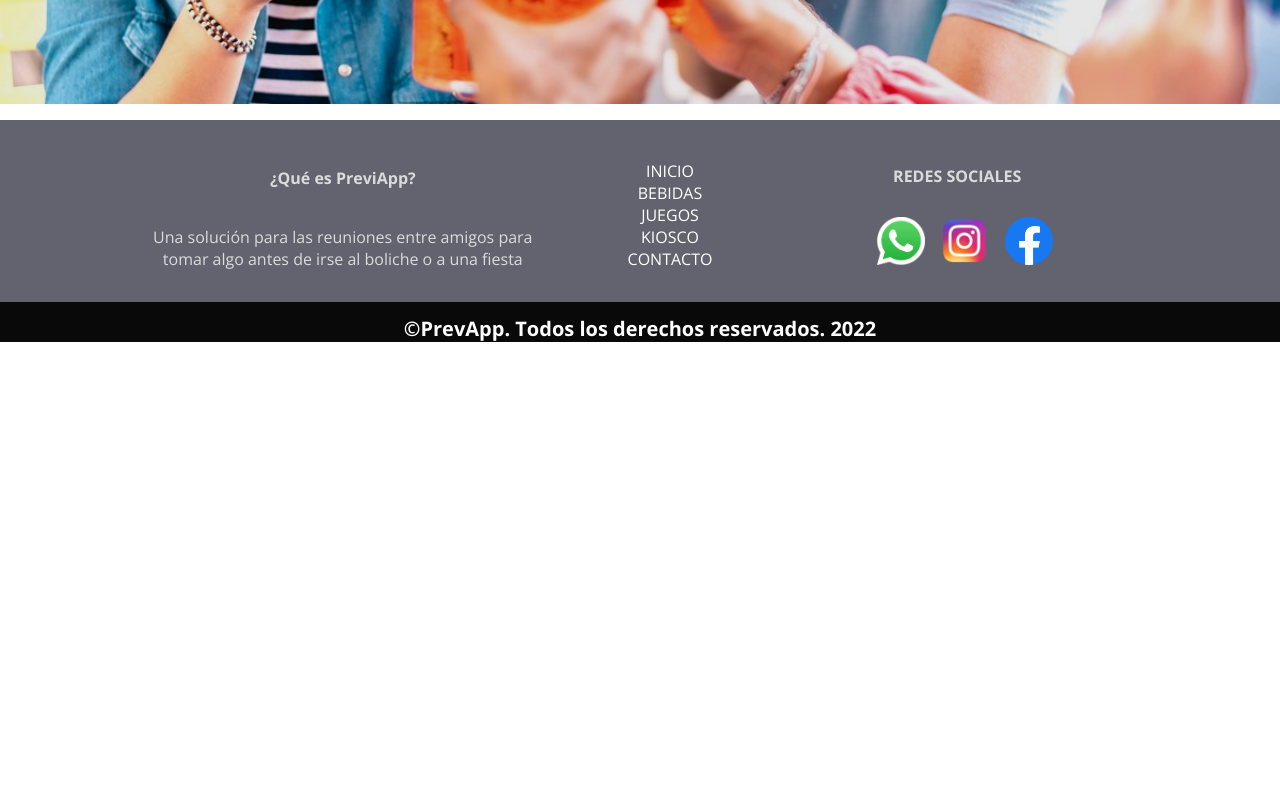
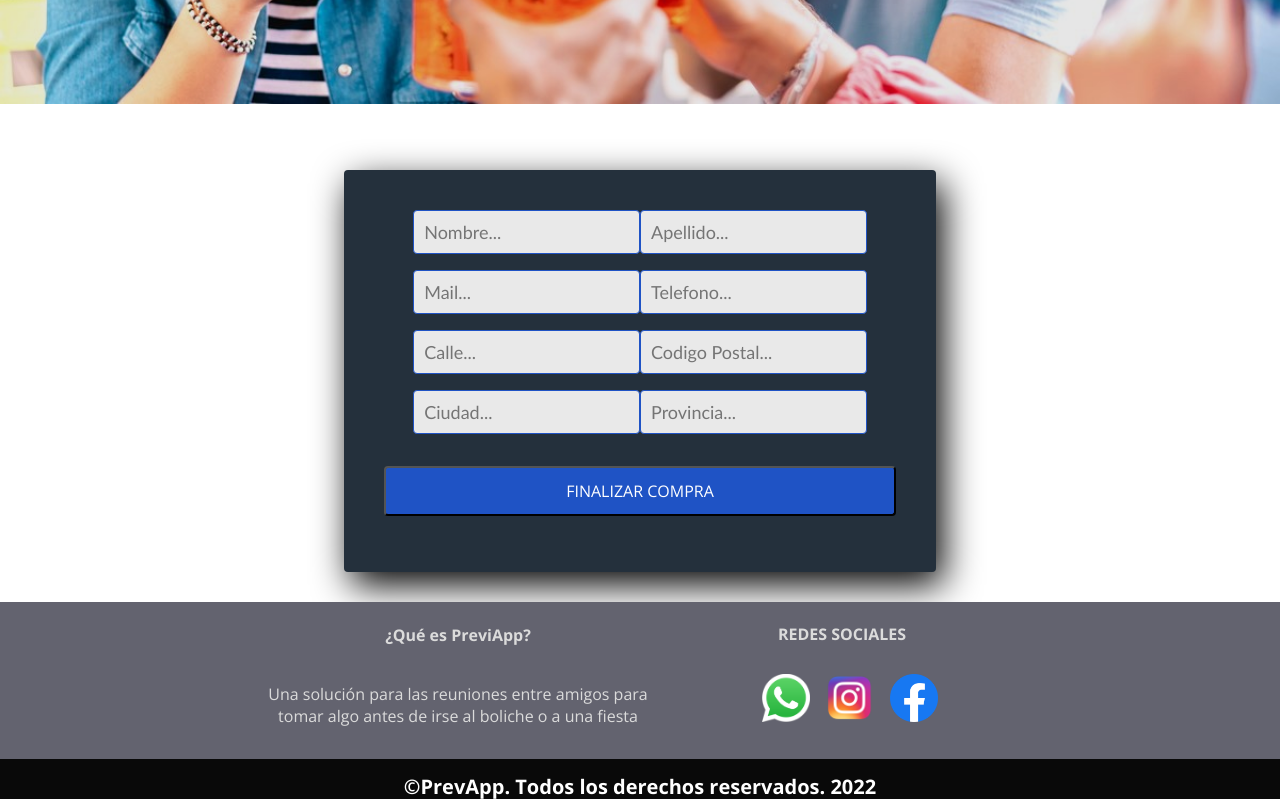
Before and after one commit to JuanVigliocco/ecommerce, a React (Create React App) app: page /formCheckOut in a window 1280 px wide. Shown: the part 836-1636 px from the top of the page. Before the commit the page ends 1178 px from the top, so only its background shows below. Built offline with nearby package versions, Linux system fonts and the light colour scheme.

Commit message:
pre-entrega

```diff
--- a/src/App.js
+++ b/src/App.js
@@ -4,8 +4,14 @@ import Footer from './components/Footer/footerweb';
 import { Item } from './components/Card/Item';
 import { BrowserRouter } from 'react-router-dom';
 import { CartProvider } from './context/CartContext';
+// import { collection, addDoc } from 'firebase/firestore';
+// import { db } from './firebaseConfig';
+// import { products } from './mock/Product';
 
 
+// const ref = collection(db,"productos");
+
+// products.map((producto)=>addDoc(ref,producto))
 
 
 const App = () => {
--- a/src/components/Button/Button.jsx
+++ b/src/components/Button/Button.jsx
@@ -1,9 +1,9 @@
 import estilos from './button.module.css'
 
 const Button = ({value, variant}) => {
-    //console.log('prop :', prop);
+
     return (
-    <button className={estilos[variant]}> {value} </button> //si le pongo estilo.variant le estaria dando una variable por eso []
+    <button className={estilos[variant]}> {value} </button>
 )
 }
 
--- a/src/components/Cart/Cart.jsx
+++ b/src/components/Cart/Cart.jsx
@@ -1,20 +1,28 @@
-import React from 'react'
-import { useContext } from 'react'
-//import { Form } from '../Form/Form'
+import React, {useContext} from 'react'
+
 import { CartContext } from '../../context/CartContext'
 import estilos from './cart.module.css'
+import { Link } from "react-router-dom";
 
 export const Cart = () => {
+
   const {cart, clearCart, eliminarProd, totalPrice} = useContext(CartContext);
   console.log(cart);
 
-  if (cart.length === 0) {
-    return <h1>Tu Carrito esta vacío</h1>;
+
+
+
+
+
+
+  if(cart.length === 0 ){
+    return (<h2 className={estilos.h1}>Aún no tenés productos, poder ir al <Link to="/">INICIO</Link> para buscar algun producto</h2>)
   }
 
   return (
+    <div>
     <div className={estilos.containerCarrito}>
-        {/* <Form/> */}
+
         {cart.map ((prod)=>(
         <div key={prod.id} className={estilos.containerListado}>
             <div className={estilos.img}>
@@ -28,9 +36,12 @@ export const Cart = () => {
 
         </div>
 ))}
-        <h1 className={estilos.h1}>Precio Total: ${totalPrice()}</h1>
+        <h1 className={estilos.h1}>Precio total a pagar: ${totalPrice()}</h1>
         <button className={estilos.button2} onClick={clearCart}>Borrar Carrito</button>
-        <button className={estilos.button3} onClick={clearCart}>Terminar Compra</button>
+        <button className={estilos.button3}> <Link to="/formCheckOut">Terminar Compra</Link></button>
+
+    </div>
+
     </div>
   );
 };
--- a/src/components/Footer/footerweb.jsx
+++ b/src/components/Footer/footerweb.jsx
@@ -14,16 +14,7 @@ const Footer = () => {
     </div>
 
 
-    <div className={estilos.footcol2}>
 
-        <ul>
-        <li><a href="www.google.com">INICIO</a></li>
-        <li><a href="www.google.com">BEBIDAS</a></li>
-        <li><a href="www.google.com">JUEGOS</a></li>
-        <li><a href="www.google.com">KIOSCO</a></li>
-        <li><a href="www.google.com">CONTACTO</a></li>
-        </ul>
-    </div>
 
 
     <div className={estilos.footcol4}>
--- a/src/components/Form/Form.jsx
+++ b/src/components/Form/Form.jsx
@@ -1,17 +1,41 @@
+import { addDoc, collection, serverTimestamp } from 'firebase/firestore';
 import React from 'react'
-// import { useEffect } from 'react';
 import { useState } from 'react';
+import {db} from "../../firebaseConfig"
+import estilos from "./formCheckOut.module.css"
 
-export const Form = () => {
+export const Form = ({cart,total, clearCart, handleId}) => {
     const [nombre, setNombre] = useState ('')
     const [apellido, setApellido] = useState ('')
-    const [tamaño, setTamaño] = useState ('')
+    const [mail, setMail] = useState ('')
+    const [telefono, setTelefono] = useState ('')
+    const [calle, setCalle] = useState ('')
+    const [codigoPostal, setCodigoPostal] = useState ('')
+    const [ciudad, setCiudad] = useState ('')
+    const [provincia, setProvincia] = useState ('')
 
     const handleSubmit= (event) =>{
     event.preventDefault();
-    console.log(nombre, apellido, tamaño) // enviar la info a la base de datos
-    // console.log(event.target.elements.nombre.value);
-    // console.log(event.target.elements.apellido.value);
+    const order = {
+        buyer: {nombre: nombre, apellido: apellido, mail: mail,
+        telefono: telefono,
+        calle: calle,
+        codigoPostal: codigoPostal,
+        ciudad: ciudad,
+        provincia: provincia
+    },
+        items: cart,
+        total: total,
+        date: serverTimestamp()
+
+    };
+
+    const ordersCollection = collection(db, "orders")
+    addDoc(ordersCollection, order)
+    .then((res)=>{
+        handleId(res.id);
+        clearCart();
+    })
 };
 
     const handleChangeNombre = (event) => {
@@ -22,32 +46,41 @@ export const Form = () => {
         setApellido(event.target.value)
     };
 
-    const handleChangeTamaño = (event) => {
-        setTamaño(event.target.value)
+    const handleChangeMail = (event) => {
+        setMail(event.target.value)
     };
 
-    // useEffect(()=>{
-    //     const handleMouseMove = (e) => {
-    //         console.log ({ x: e.clientX, y: e.clientY});
+    const handleChangeTelefono = (event) => {
+        setTelefono(event.target.value)
+    };
 
-    //     };
-    //     window.addEventListener('mousemove', handleMouseMove);
-    //     console.log('Creo Evento');
+    const handleChangeCalle = (event) => {
+        setCalle(event.target.value)
+    };
 
-    //     return () => {
-    //         //se ejecuta siempre antes que de lo de "window.addEventListener('mousemove', handleMouseMove);"
-    //         window.removeEventListener('mousemove', handleMouseMove);
-    //         console.log('Borro Evento');
-    //     };
-    // }, [])
+    const handleChangeCodigoPostal = (event) => {
+        setCodigoPostal(event.target.value)
+    };
+
+    const handleChangeCiudad = (event) => {
+        setCiudad(event.target.value)
+    };
+
+    const handleChangeProvincia = (event) => {
+        setProvincia(event.target.value)
+    };
+
+
+
 
 
 
 
     return (
-    <div>
+    <div className={estilos.caja}>
+    <div className={estilos.formRegister}>
         <form action='' onSubmit={handleSubmit}>
-            <input
+            <input className={estilos.controls}
                 type="text"
                 placeholder='Nombre...'
                 name='nombre'
@@ -57,7 +90,7 @@ export const Form = () => {
 
 
 
-            <input
+            <input className={estilos.controls}
                 type="text"
                 placeholder='Apellido...'
                 name='apellido'
@@ -65,13 +98,52 @@ export const Form = () => {
                 onChange={handleChangeApellido}
             />
 
-            <select value={tamaño} onChange={handleChangeTamaño}>
-            <option value="chica">Chica 500ml</option>
-            <option value="mediana">Mediana 1.5l</option>
-            <option value="grande">Grande 2.25l</option>
-            </select>
-            <button>Enviar</button>
+            <input className={estilos.controls}
+                type="text"
+                placeholder='Mail...'
+                name='mail'
+                value={mail}
+                onChange={handleChangeMail}
+            />
+
+            <input className={estilos.controls}
+                type="number"
+                placeholder='Telefono...'
+                name='Telefono'
+                value={telefono}
+                onChange={handleChangeTelefono}
+            />
+            <input className={estilos.controls}
+                type="text"
+                placeholder='Calle...'
+                name='Calle'
+                value={calle}
+                onChange={handleChangeCalle}
+            />
+            <input className={estilos.controls}
+                type="number"
+                placeholder='Codigo Postal...'
+                name='mail'
+                value={codigoPostal}
+                onChange={handleChangeCodigoPostal}
+            />
+            <input className={estilos.controls}
+                type="text"
+                placeholder='Ciudad...'
+                name='Ciudad'
+                value={ciudad}
+                onChange={handleChangeCiudad}
+            />
+            <input className={estilos.controls}
+                type="text"
+                placeholder='Provincia...'
+                name='Provincia'
+                value={provincia}
+                onChange={handleChangeProvincia}
+            />
+            <button className={estilos.botons} type="submit">FINALIZAR COMPRA</button>
         </form>
+    </div>
     </div>
 )
 }
--- /dev/null
+++ b/src/components/Form/FormCheckOut.jsx
@@ -0,0 +1,27 @@
+import { Form } from '../Form/Form';
+import React, {useState, useContext} from 'react';
+import { CartContext } from '../../context/CartContext'
+import estilos from "./formCheckOut.module.css"
+
+export const FormCheckOut = () => {
+const [idCompra, setIdCompra] = useState("")
+const {cart, clearCart, totalPrice} = useContext(CartContext);
+console.log(cart);
+
+
+const total = totalPrice();
+const handleId = (id) =>{
+    setIdCompra(id)
+};
+
+if (idCompra){
+    return (<h1>Gracias por tu compra. El id de tu transacción es: {idCompra}</h1>)
+}
+
+return(
+    <div className={estilos.caja}>
+    <div className={estilos.body}>
+    <Form cart={cart} total={total} clearCart={clearCart} handleId={handleId}/>
+    </div>
+    </div>
+    )}
--- /dev/null
+++ b/src/components/Form/formCheckOut.module.css
@@ -0,0 +1,69 @@
+.caja{
+    justify-self: center;
+}
+  .body {
+    background-color: white;
+    text-align: center;
+  }
+
+  .formRegister {
+    justify-content: center;
+
+    width: 40%;
+    background: #24303c;
+    padding: 40px;
+    margin: auto;
+    margin-top: 60px;
+    border-radius: 4px;
+    font-family: 'calibri';
+    color: white;
+    box-shadow: 7px 13px 37px #000;
+  }
+
+  .formRegister {
+    font-size: 22px;
+    margin-bottom: 20px;
+  }
+
+  .controls {
+    width: 40%;
+    background: #e9e9e9;
+    padding: 10px;
+    border-radius: 4px;
+    margin-bottom: 16px;
+    border: 1px solid #1f53c5;
+    font-family: 'calibri';
+    font-size: 18px;
+    color: white;
+  }
+
+  .formRegister p {
+    height: 40px;
+    text-align: center;
+    font-size: 18px;
+    line-height: 40px;
+  }
+
+  .formRegister a {
+    color: white;
+    text-decoration: none;
+  }
+
+  .formRegister a:hover {
+    color: white;
+    text-decoration: underline;
+  }
+
+.botons {
+    width: 100%;
+    background: #1f53c5;
+    border-radius: 4px;
+    padding: 12px;
+    color: white;
+    margin: 16px 0;
+    font-size: 16px;
+}
+.botons:hover{
+    background: white;
+    color: green;
+}
--- a/src/components/Main/Main.jsx
+++ b/src/components/Main/Main.jsx
@@ -6,17 +6,13 @@ import { ItemDetailContainer } from '../ItemDetailContainer/ItemDetailContainer'
 import { Route, Routes } from 'react-router-dom';
 import { ItemListContainer } from '../ItemlistContainer/ItemListContainer';
 import { Cart } from '../Cart/Cart';
+import { FormCheckOut } from '../Form/FormCheckOut';
 
 
 const Main = ({ test, saludar}) => {
 
 
-    //distintas formas
-    //console.log(props); // {}
-    //console.log(props);
-    //console.log(props.alumno.nombre);
-    //const comision = props.test;
-    //const { test, fecha } = props
+
 
 
     return (
@@ -37,6 +33,7 @@ const Main = ({ test, saludar}) => {
                 <Route path='/' element={<ItemListContainer/>}/>
                 <Route path='/category/:categoryName' element={<ItemListContainer/>}/>
                 <Route path='/cart' element={<Cart/>}/>
+                <Route path='/formCheckOut' element={<FormCheckOut/>}/>
             </Routes>
         </main>
     );
```
Also changed, not shown: src/components/ItemDetailContainer/ItemDetailContainer.jsx (+0 -15 lines), src/components/ItemlistContainer/ItemListContainer.jsx (+5 -75 lines), src/context/CartContext.jsx (+5 -7 lines), src/mock/Product.js (+10 -10 lines).
